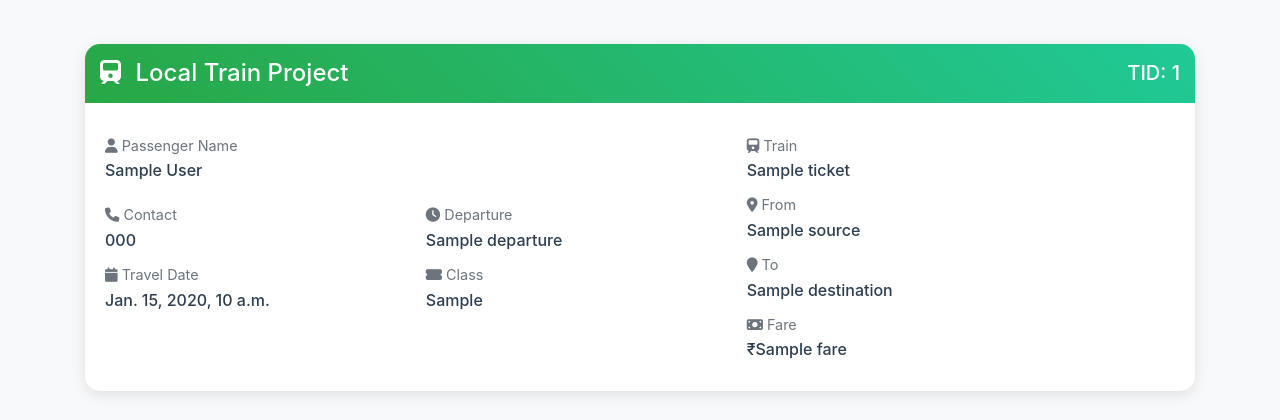
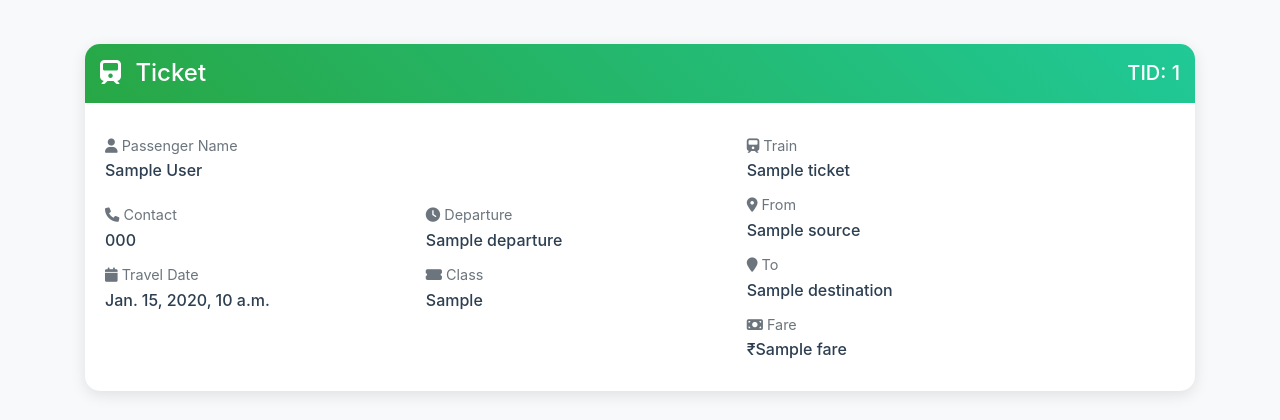
Before and after one commit to keenutelheiba/Swift, a Django app: template templates/ticket.html in a window 1280 px wide. Shown: the top 420 px of the page. Run offline with Django 3.2, Linux system fonts and the light colour scheme; the template is opened without the code that fills it: most values are stand-ins (such as "Sample title", 1, 10 or a date in 2020); some libraries are stand-ins or nearby versions.

Commit message:
Updated Ticket

```diff
--- a/templates/ticket.html
+++ b/templates/ticket.html
@@ -86,7 +86,7 @@
             <div class="ticket-header">
                 <div class="row align-items-center">
                     <div class="col-8">
-                        <h4 class="mb-0"><i class="fas fa-train mr-2"></i> Local Train Project</h4>
+                        <h4 class="mb-0"><i class="fas fa-train mr-2"></i> Ticket</h4>
                     </div>
                     <div class="col-4 text-right">
                         <h5 class="mb-0">TID: {{ticket.id}}</h5>
```
